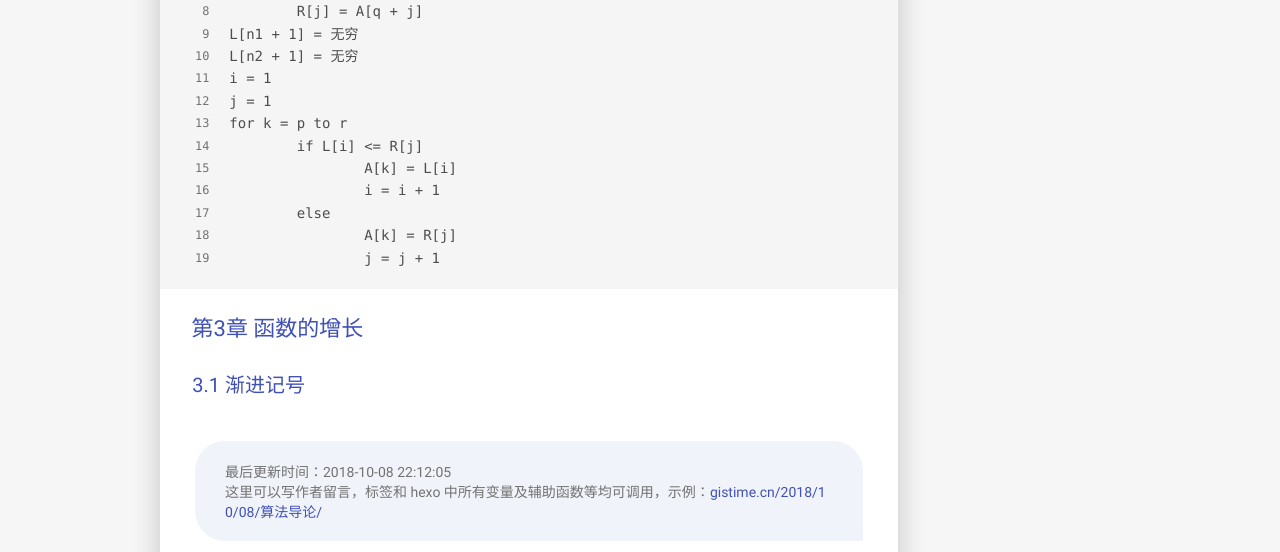
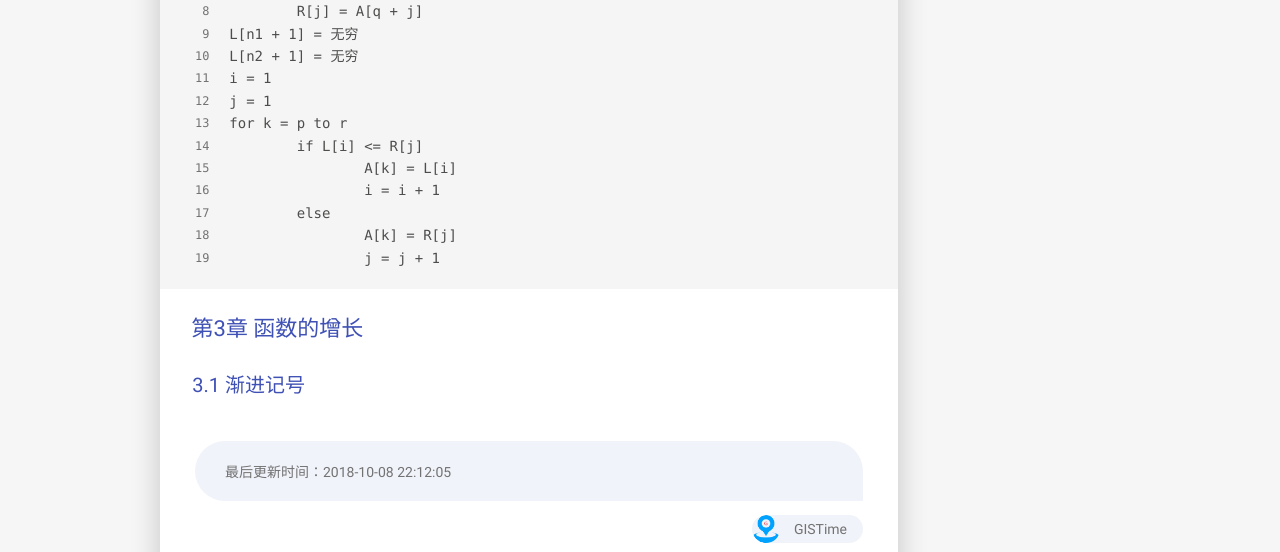
Before and after one commit to jundet/jundet.github.io, a plain HTML site: page 2018/10/08/算法导论/index.html in a window 1280 px wide. Shown: the part 4090-4642 px from the top of the page. Drawn offline with nearby package versions, Linux system fonts and the light colour scheme; some packages are replaced by stand-ins of ours; a script that the page names is missing.

Commit message:
Site updated: 2018-10-10 12:27:50

```diff
--- a/2018/10/08/算法导论/index.html
+++ b/2018/10/08/算法导论/index.html
@@ -304,8 +304,6 @@
 
 
 
-        这里可以写作者留言，标签和 hexo 中所有变量及辅助函数等均可调用，示例：<a href="/2018/10/08/算法导论/" target="_blank" rel="external">gistime.cn/2018/10/08/算法导论/</a>
-
     </div>
 
     <footer>
```
